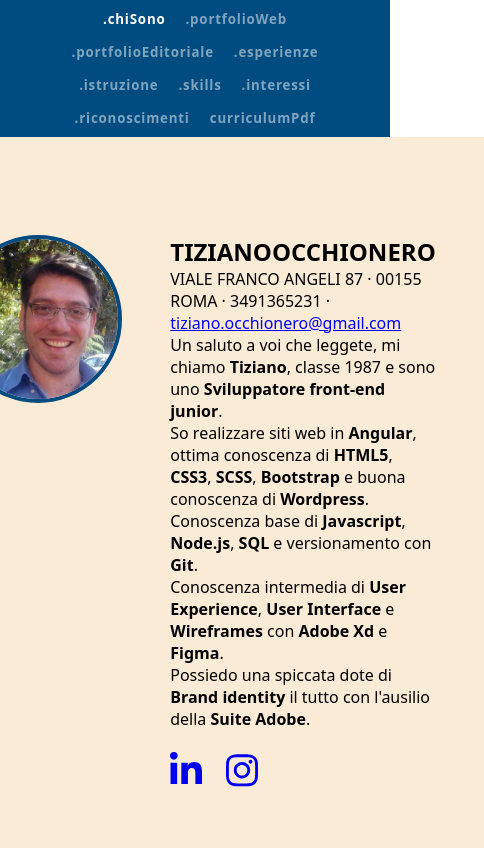
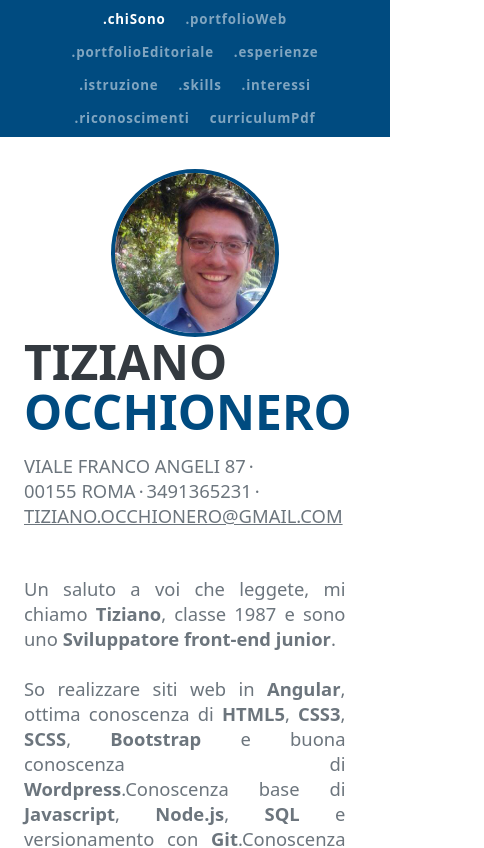
Before and after one commit to tiziano-occhionero/CvTizianoOcchionero, an Angular app in the folder CvTizianoOcchionero/: page / in a window 390 px wide. Shown: the top 848 px of the page, 484 px wide, since content can reach past the window. Built offline with nearby package versions, Linux system fonts and the light colour scheme.

Commit message:
fatto css+responsive > home

```diff
--- a/CvTizianoOcchionero/src/app/app.component.css
+++ b/CvTizianoOcchionero/src/app/app.component.css
@@ -2,4 +2,5 @@
     margin: 0;
     padding: 0;
     font-family:system-ui, -apple-system, BlinkMacSystemFont, 'Segoe UI', Roboto, Oxygen, Ubuntu, Cantarell, 'Open Sans', 'Helvetica Neue', sans-serif;
+    color: #6c757d;
 }
--- a/CvTizianoOcchionero/src/app/home/home.component.css
+++ b/CvTizianoOcchionero/src/app/home/home.component.css
@@ -1,16 +1,13 @@
 .container {
     display: flex;
     justify-content: center;
-    background-color: aliceblue;
-    width: 100%;
     min-height: 89.3vh;
 }
 
 section {
     display: flex;
     align-items: center;
-    background-color: antiquewhite;
-    width: 1200px;
+    max-width: 1200px;
     padding-left: 3rem;
     padding-right: 3rem;
     padding-top: 5rem;
@@ -38,11 +35,33 @@ section {
 
 .nomecognome{
     display: flex;
+    font-size: 3rem;
 }
 
-.recapiti {
+.nome{
+    color: #343a40;
+}
+
+.cognome{
+    color: #004b80;
+}
+
+.recapiti{
     display: flex;
     flex-wrap: wrap;
+    text-transform: uppercase;
+    font-weight: 500;
+    font-size: 1.15rem;
+    margin-bottom: 3rem;
+}
+
+.recapiti span {
+    margin: 0 3px;
+}
+
+.presentazione{
+    font-size: 1.15rem;
+    max-width: 94%;
 }
 
 .social-icon{
@@ -54,3 +73,51 @@ section {
     font-size: 1.5rem;
     margin-right: 1.5rem;
 }
+
+@media only screen and (max-width: 1199.98px) {
+    .foto {
+        padding-right: 12px;
+    }
+    .titoli {
+        padding-left: 12px;
+    }
+}
+
+@media only screen and (max-width: 991.98px) {
+    section {
+        padding-top: 0;
+    }
+    .testata {
+        display: block;
+        text-align: justify;
+    }
+    .foto {
+        display: flex;
+        justify-content: center;
+        padding-right: 0;
+    }
+    .nomecognome{
+        display: flex;
+        flex-wrap: wrap;
+        line-height: 50px;
+        font-size: 2rem;
+    }
+    .titoli {
+        padding-left: 0;
+    }
+}
+
+@media only screen and (max-width: 767.98px) {
+    section{
+        padding: 2rem 1.5rem;
+    }
+
+    .recapiti{
+        margin-top: 1rem;
+    }
+}
+
+@media only screen and (max-width: 575.98px) {
+
+
+}
--- a/CvTizianoOcchionero/src/app/home/home.component.html
+++ b/CvTizianoOcchionero/src/app/home/home.component.html
@@ -1,21 +1,3 @@
-<!--
-<div class="home">
-    <div class="container">
-        <h1>Chi sono</h1>
-        <div class="boxHome">
-            <img src="../assets/foto profilo.jpg" alt="">
-            <p>Un saluto a voi che leggete, mi chiamo Tiziano, classe 1987 e sono uno Sviluppatore
-                front-end junior. So realizzare siti web con HTML5, CSS3, SCSS, Bootstrap e con Wordpress.
-                Conoscenza base di Javascript fino alla versione ES20 e Typescript 2.x e 3.x. e versionamento con Git.
-                Conoscenza intermedia di User Experience ed esperienza in User Interface e Wireframes con
-                Adobe Xd e Figma. Capacità di Brand identity con l'ausilio della Suite Adobe. Possiedo una
-                spiccata dote di Branding e il tutto con l'ausilio della Suite Adobe.
-            </p>
-        </div>
-    </div>
-</div>
--->
-
 <div class="container">
     <section>
         <div class="testata">
@@ -28,13 +10,18 @@
                     <h2 class="cognome">OCCHIONERO</h2>
                 </div>
                 <div class="recapiti">
-                    <p>VIALE FRANCO ANGELI 87 · 00155 ROMA · 3491365231 · </p>
+                    <p>VIALE FRANCO ANGELI 87</p>
+                    <span> · </span>
+                    <p>00155 ROMA</p>
+                    <span> · </span>
+                    <p>3491365231</p>
+                    <span> · </span>
                     <a href="mailto:tiziano.occhionero@gmail.com">tiziano.occhionero@gmail.com</a>
                 </div>
                 <div class="presentazione">
-                    <p class="lead mb-5">Un saluto a voi che leggete, mi chiamo <b>Tiziano</b>, classe 1987 e sono uno <b>Sviluppatore front-end junior</b>.<br> So realizzare siti web in <b>Angular</b>, ottima conoscenza di <b>HTML5</b>, <b>CSS3</b>, <b>SCSS</b>,
-                        <b>Bootstrap</b> e buona conoscenza di <b>Wordpress</b>.<br>Conoscenza base di <b>Javascript</b>, <b>Node.js</b>, <b>SQL</b> e versionamento con <b>Git</b>.<br>Conoscenza intermedia di
-                        <b>User Experience</b>, <b>User Interface</b> e <b>Wireframes</b> con <b>Adobe Xd</b> e <b>Figma</b>.<br>
+                    <p class="lead mb-5">Un saluto a voi che leggete, mi chiamo <b>Tiziano</b>, classe 1987 e sono uno <b>Sviluppatore front-end junior</b>.<br><br> So realizzare siti web in <b>Angular</b>, ottima conoscenza di <b>HTML5</b>, <b>CSS3</b>, <b>SCSS</b>,
+                        <b>Bootstrap</b> e buona conoscenza di <b>Wordpress</b>.Conoscenza base di <b>Javascript</b>, <b>Node.js</b>, <b>SQL</b> e versionamento con <b>Git</b>.Conoscenza intermedia di
+                        <b>User Experience</b>, <b>User Interface</b> e <b>Wireframes</b> con <b>Adobe Xd</b> e <b>Figma</b>.
                         Possiedo una spiccata dote di <b>Brand identity</b> il tutto con l'ausilio della <b>Suite Adobe</b>. <br> <br>
                    </p>
 
```
Also changed, not shown: 1 other file (tests, documents, lock files or other folders).
